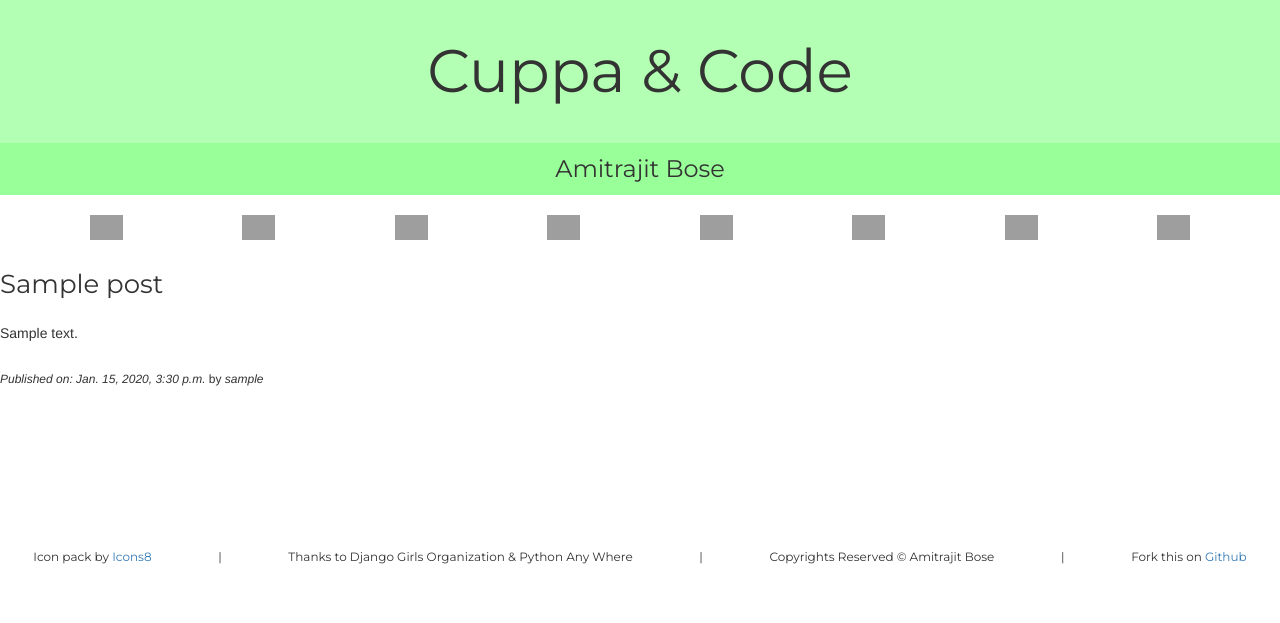
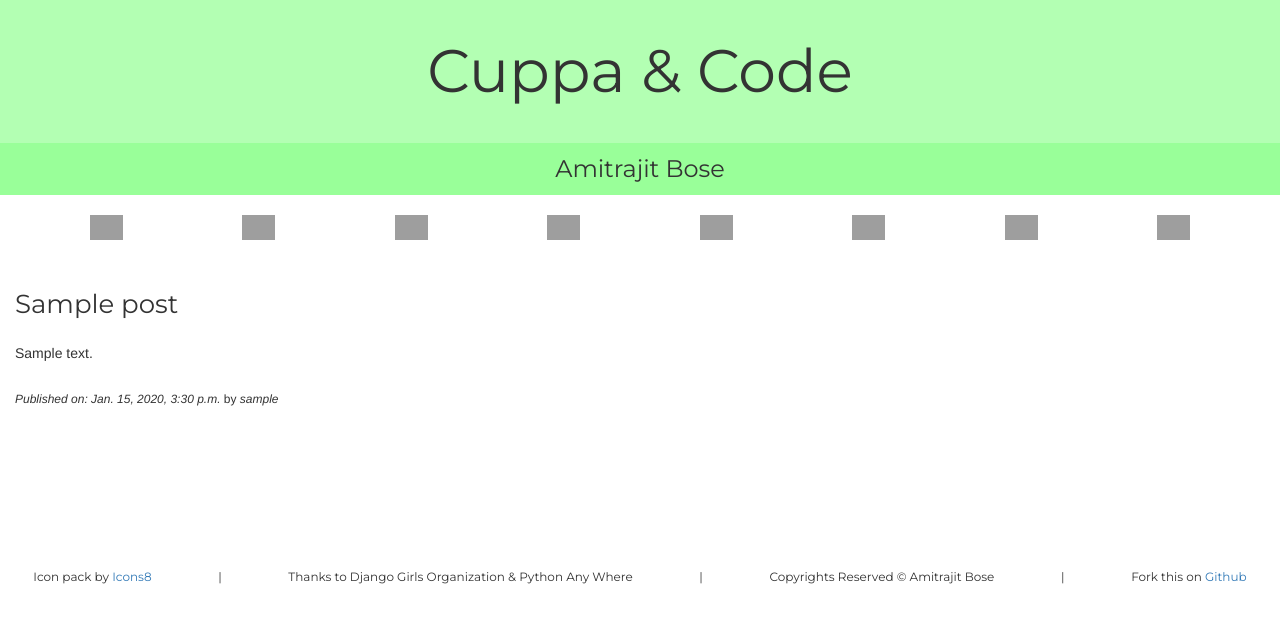
Before and after one commit to amitrajitbose/my-first-blog, a Django app: template blog/templates/blog/post_detail.html in a window 1280 px wide. Shown: the top 623 px of the page. Run offline with Django 3.2, Linux system fonts and the light colour scheme; the template is opened without the code that fills it: values that come from a table or form of the project are taken from there, others are empty; tables that the repository leaves empty hold one stand-in row (values such as "Sample post"); parts of the project's set-up code (start-up, migrations or seed data) failed here and were passed over; some libraries are stand-ins or nearby versions; grey boxes are pictures that could not be loaded.

Commit message:
Add padding to blog details

```diff
--- a/blog/templates/blog/post_detail.html
+++ b/blog/templates/blog/post_detail.html
@@ -1,7 +1,7 @@
 {% extends 'blog/base.html' %}
 
 {% block content %}
-    <div class="post">
+    <div class="postbody">
         <h2>{{ post.title }}</h2>
         <br>
         <p>{{ post.text|linebreaksbr }}</p>
--- a/mysite/settings.py
+++ b/mysite/settings.py
@@ -23,7 +23,7 @@ BASE_DIR = os.path.dirname(os.path.dirname(os.path.abspath(__file__)))
 SECRET_KEY = '$v2-4fmc!sfvvyqw#r2k@9z3$qsp*4m_vmys^ijd0sq+vfkzr%'
 
 # SECURITY WARNING: don't run with debug turned on in production!
-DEBUG = True
+DEBUG = False
 
 ALLOWED_HOSTS = ['127.0.0.1', '.pythonanywhere.com']
 
```
